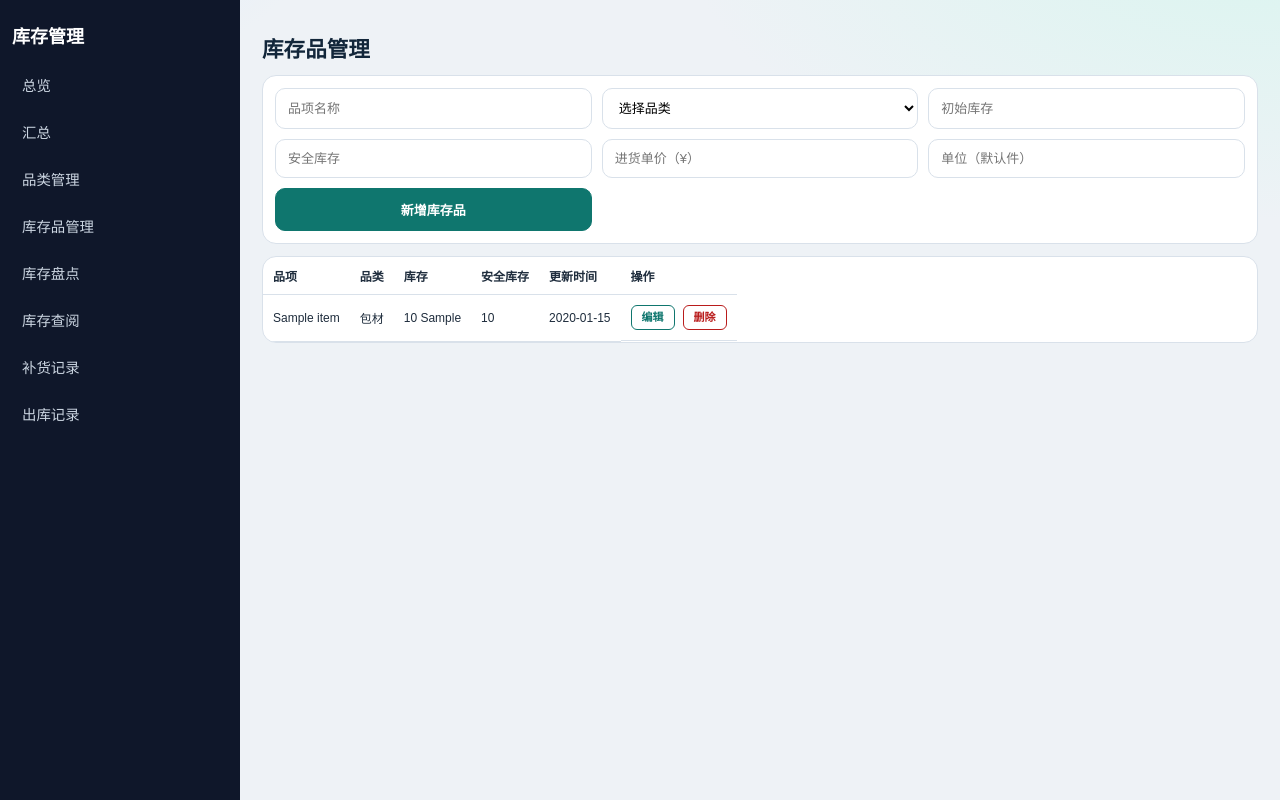
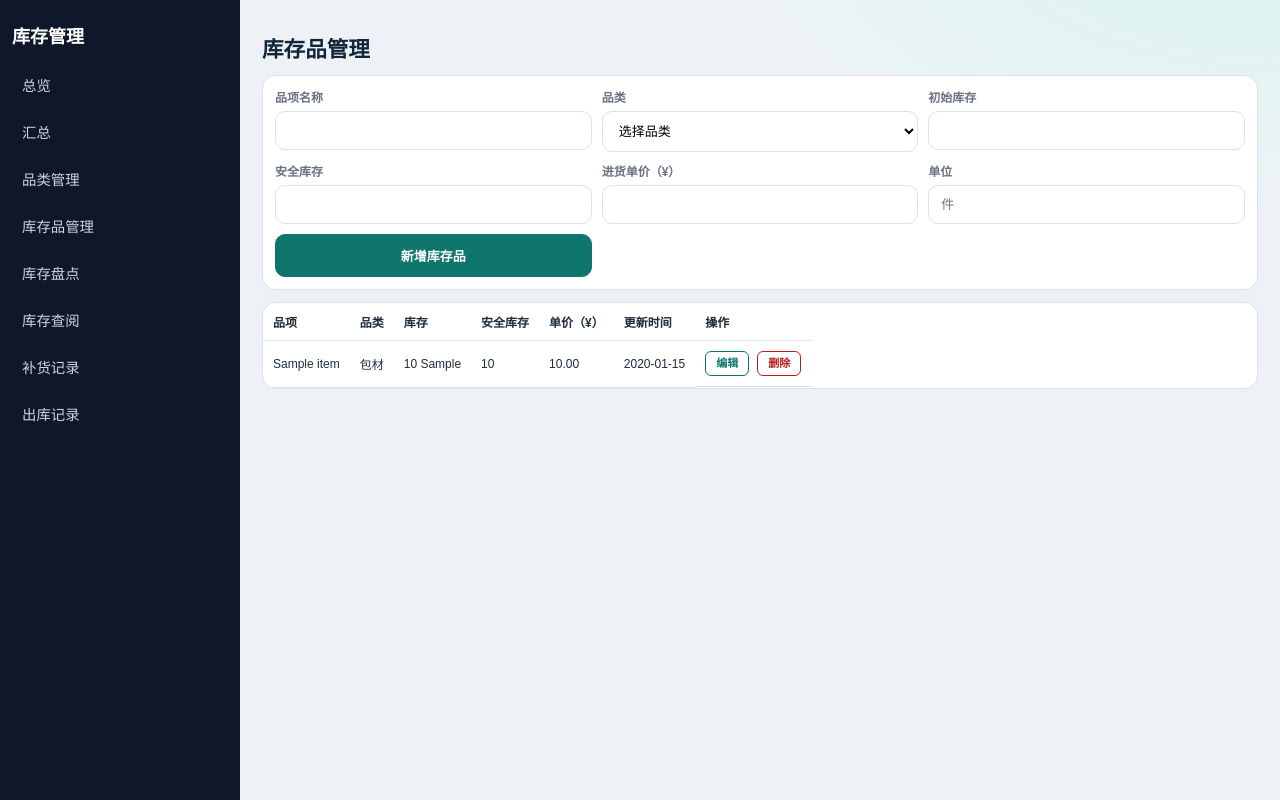
Before and after one commit to ericmr1981/DailyCheck, a Flask app: page /items in a window 1280 px wide. Run offline with Flask 3, Linux system fonts and the light colour scheme; data comes from the database, SQL or seed files in the repository; tables that the repository leaves empty hold one stand-in row (values such as "Sample post").

Commit message:
feat(ui): add field labels to item forms and unit_cost column to table
Replace placeholder-only input fields with explicit <label><span>field name</span>
wrappers on both the create and edit item forms. Add "单价（¥）" column to the
items list table.

```diff
--- a/static/style.css
+++ b/static/style.css
@@ -73,6 +73,18 @@ h2, h3 {
   margin-bottom: 14px;
 }
 .table-scroll table { display: table; min-width: 100%; }
+
+label span {
+  display: block;
+  margin-bottom: 6px;
+  font-size: 12px;
+  font-weight: 600;
+  color: var(--muted);
+}
+label input,
+label select {
+  width: 100%;
+}
 
 .form-inline,
 form.grid {
--- a/templates/items.html
+++ b/templates/items.html
@@ -2,26 +2,46 @@
 {% block content %}
 <h2>库存品管理</h2>
 <form method="post" class="grid cols-3">
-  <input name="name" placeholder="品项名称" required />
+  <label>
+    <span>品项名称</span>
+    <input name="name" required />
+  </label>
+  <label>
+    <span>品类</span>
     <select name="category_id" required>
       <option value="">选择品类</option>
       {% for c in categories %}
       <option value="{{ c.id }}">{{ c.name }}</option>
       {% endfor %}
     </select>
-  <input name="quantity" type="number" min="0" placeholder="初始库存" />
-  <input name="safety_stock" type="number" min="0" placeholder="安全库存" />
-  <input name="unit_cost" type="number" min="0" step="0.01" placeholder="进货单价（¥）" />
-  <input name="unit" placeholder="单位（默认件）" />
+  </label>
+  <label>
+    <span>初始库存</span>
+    <input name="quantity" type="number" min="0" />
+  </label>
+  <label>
+    <span>安全库存</span>
+    <input name="safety_stock" type="number" min="0" />
+  </label>
+  <label>
+    <span>进货单价（¥）</span>
+    <input name="unit_cost" type="number" min="0" step="0.01" />
+  </label>
+  <label>
+    <span>单位</span>
+    <input name="unit" placeholder="件" />
+  </label>
   <button type="submit">新增库存品</button>
 </form>
 
 <table>
-  <tr><th>品项</th><th>品类</th><th>库存</th><th>安全库存</th><th>更新时间</th><th>操作</th></tr>
+  <tr><th>品项</th><th>品类</th><th>库存</th><th>安全库存</th><th>单价（¥）</th><th>更新时间</th><th>操作</th></tr>
   {% for i in items %}
   <tr>
     <td>{{ i.name }}</td><td>{{ i.category_name }}</td>
-    <td>{{ i.quantity }} {{ i.unit }}</td><td>{{ i.safety_stock }}</td><td>{{ i.updated_at }}</td>
+    <td>{{ i.quantity }} {{ i.unit }}</td><td>{{ i.safety_stock }}</td>
+    <td>{{ "%.2f"|format(i.unit_cost) if i.unit_cost else "-" }}</td>
+    <td>{{ i.updated_at }}</td>
     <td class="inline">
       <a href="{{ url_for('edit_item', item_id=i.id) }}" class="btn-sm btn-edit">编辑</a>
       <form method="post" action="{{ url_for('delete_item', item_id=i.id) }}" class="inline" onsubmit="return confirm('确认删除该库存品？');">
```
Also changed, not shown: templates/edit_item.html (+23 -5 lines). Lines whose indentation alone changed are shown as unchanged.
